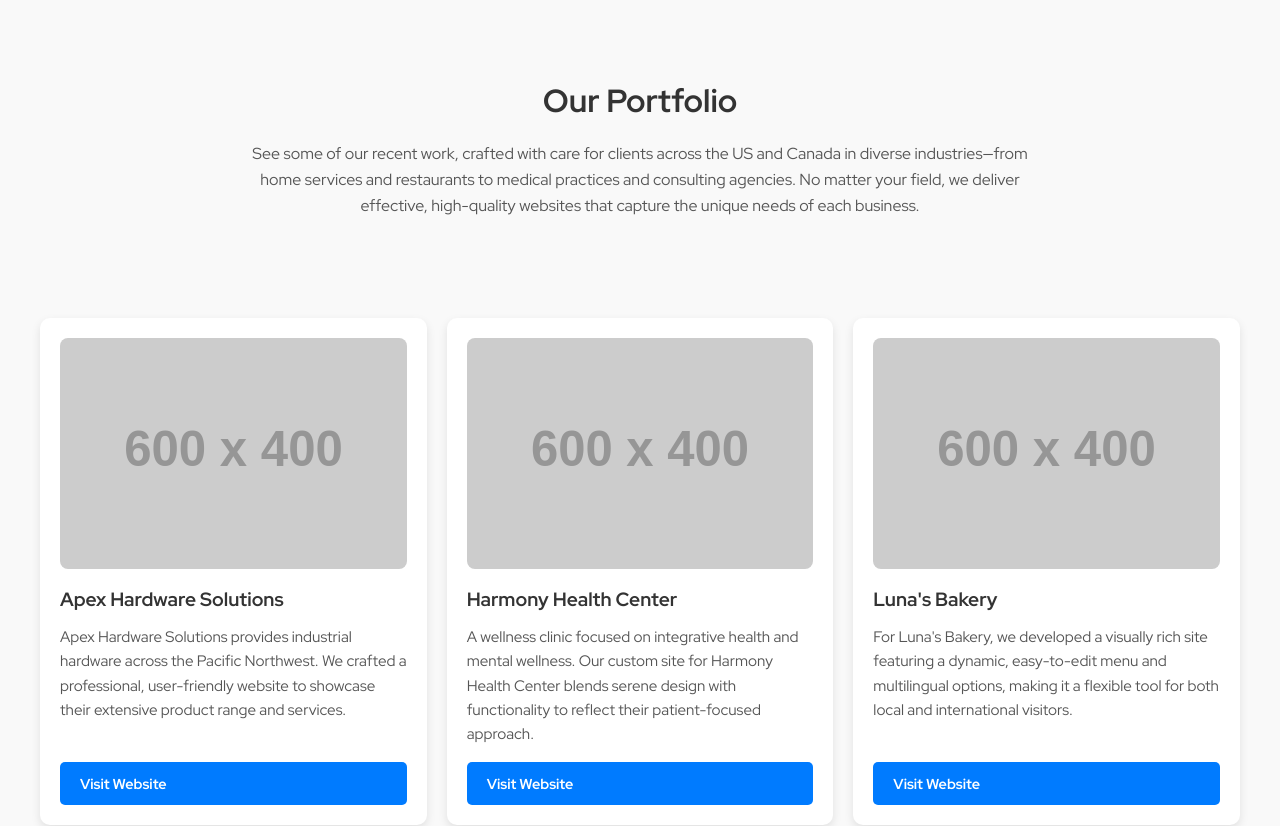
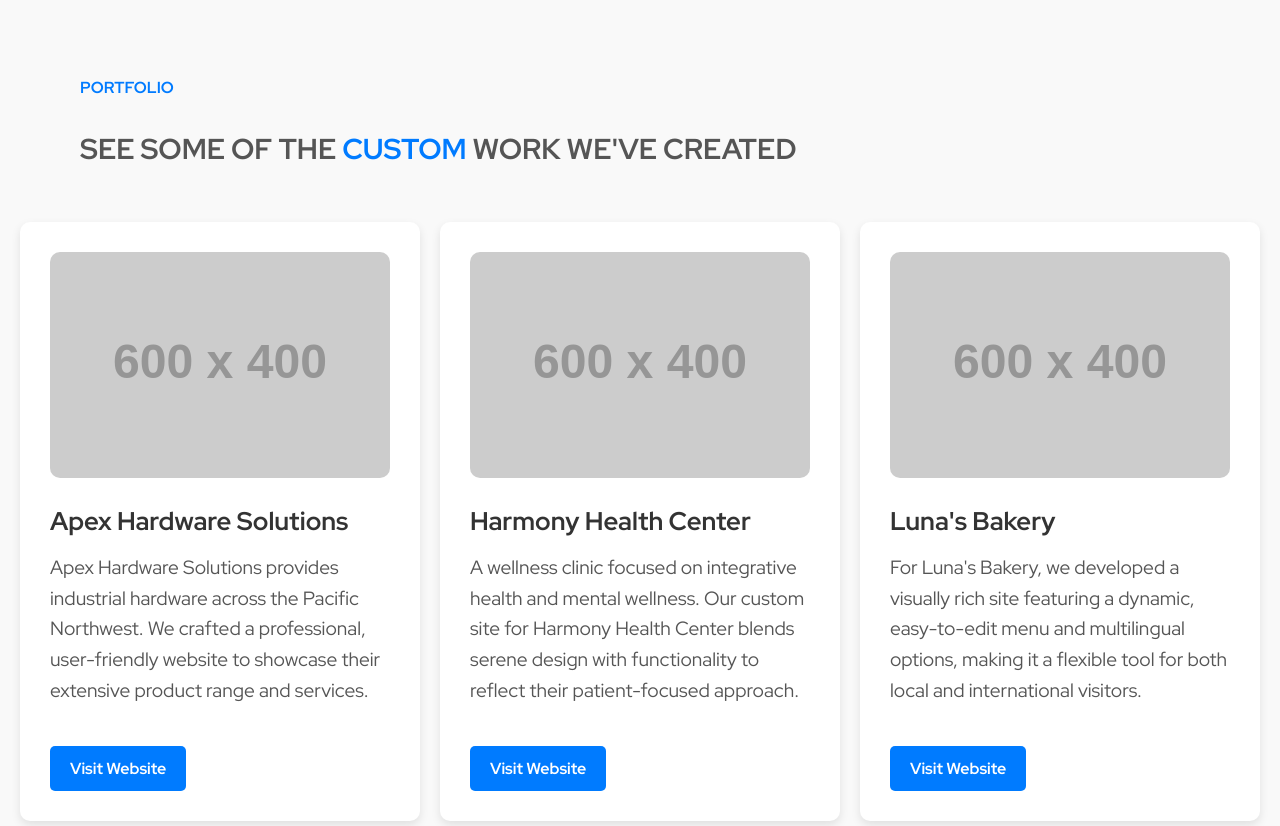
Before and after one commit to NolanDon/DigitalDesk, a plain HTML site: page index.html in a window 1280 px wide. Shown: the part 2860-3686 px from the top of the page. Drawn offline with Linux system fonts and the light colour scheme; placeholder pictures from the web are drawn by us.

Commit message:
fix navigation

```diff
--- a/index.html
+++ b/index.html
@@ -177,14 +177,20 @@
     </div>
 </section>
 
+<!-- Performance Section -->
+<section id="performance" class="performance-section">
+    <div class="performance-content">
+        <!-- Left Side Content 1-6 -->
+        <div class="performance-details">
+            <h2 class="performance-text"><span class="highlight">PORTFOLIO</span></h2>
+            <h3 class="performance-subtitle">SEE SOME OF THE
+            <span class="highlight">CUSTOM </span>WORK WE'VE CREATED</h3>
+        </div>
+    </div>
+</section>
 
 <!-- Portfolio Section -->
 <section id="portfolio" class="portfolio-section">
-    <div class="portfolio-intro">
-        <h2>Our Portfolio</h2>
-        <p>See some of our recent work, crafted with care for clients across the US and Canada in diverse industries—from home services and restaurants to medical practices and consulting agencies. No matter your field, we deliver effective, high-quality websites that capture the unique needs of each business.</p>
-    </div>
-
     <div class="portfolio-projects">
        <!-- Project 1 -->
         <div class="portfolio-item">
--- a/styles.css
+++ b/styles.css
@@ -786,94 +786,88 @@ section .content {
 }
 
 /* Portfolio Section Styles */
-.portfolio-section {
-    background-color: #f9f9f9;
-    padding: 40px;
+/* Portfolio Section */
+#portfolio {
+    padding: 0px;
+    text-align: center;
     background-color: #f9f9f9;
 }
 
-.portfolio-intro {
-    max-width: 800px;
-    margin: 0 auto 40px;
-    text-align: center;
+#portfolio h2 {
+    font-size: 2.5rem;
+    margin-bottom: 10px;
+    font-family: 'Red Hat Display', sans-serif;
 }
 
-.portfolio-intro h2 {
-    font-size: 2rem;
-    color: #333;
-    margin-bottom: 15px;
+#portfolio p {
+    font-size: 1.2rem;
+    margin-bottom: 40px;
+    color: #555;
+    font-family: 'Red Hat Display', sans-serif;
 }
 
-.portfolio-intro p {
-    font-size: 1rem;
-    color: #555;
-    margin: 0 auto 100px;
-}
-
-/* Horizontal alignment for portfolio projects */
 .portfolio-projects {
     display: flex;
+    justify-content: center;
     gap: 20px;
-    justify-content: space-between;
-    align-items: stretch; /* Ensures equal height alignment */
+    flex-wrap: wrap;
 }
 
 .portfolio-item {
-    flex: 1; /* Allows each item to take up equal space */
-    display: flex;
-    flex-direction: column;
-    background: #fff;
+    background-color: white;
+    padding: 30px;
     border-radius: 10px;
     box-shadow: 0 4px 10px rgba(0, 0, 0, 0.1);
-    padding: 20px;
+    width: 400px;
+    transition: all 0.3s ease;
     text-align: left;
+    margin-bottom: 20px;
+    overflow: hidden; /* To prevent image overflow */
 }
 
 .portfolio-item img {
     width: 100%;
-    border-radius: 8px;
+    height: auto;
+    border-radius: 10px;
     margin-bottom: 15px;
 }
 
 .portfolio-item h3 {
-    font-size: 1.2rem;
-    color: #333;
+    font-size: 1.6rem;
     margin-bottom: 10px;
+    font-weight: 600;
 }
 
 .portfolio-item p {
-    font-size: 0.95rem;
+    font-size: 1rem;
     color: #555;
-    margin-bottom: 15px;
+    margin-bottom: 20px;
 }
 
-.portfolio-item .cs-button-solid {
-    font-size: 0.9rem;
-    margin-top: auto; /* Pushes the button to the bottom of the card */
+.portfolio-item a.cs-button-solid {
+    background-color: #007BFF;
+    color: white;
+    padding: 10px 20px;
+    text-decoration: none;
+    border-radius: 5px;
+    font-weight: 600;
+    display: inline-block;
 }
 
-/* Responsive adjustments for smaller screens */
-@media (max-width: 1024px) {
+/* Hover effect for portfolio items */
+.portfolio-item:hover {
+    transform: translateY(-10px);
+    box-shadow: 0 6px 15px rgba(0, 0, 0, 0.2);
+}
+
+/* Responsive Styles */
+@media (max-width: 768px) {
     .portfolio-projects {
-        flex-wrap: wrap;
-    }
-
-    .portfolio-item {
-        width: 45%; /* Adjust to two columns on medium screens */
+        flex-direction: column;
+        align-items: center;
     }
 }
 
-@media (max-width: 768px) {
-    .portfolio-projects {
-        flex-direction: column;
-    }
-
-    .portfolio-item {
-        width: 100%; /* Stacks each project vertically on smaller screens */
-    }
-}
-
-/* Performance Section Styles */
 /* Performance Section Styles */
 .performance-section {
     background-color: #f9f9f9;
```
Also changed, not shown: about.html (+1 -0 lines), contact.html (+1 -0 lines), webdesign.html (+1 -0 lines).
